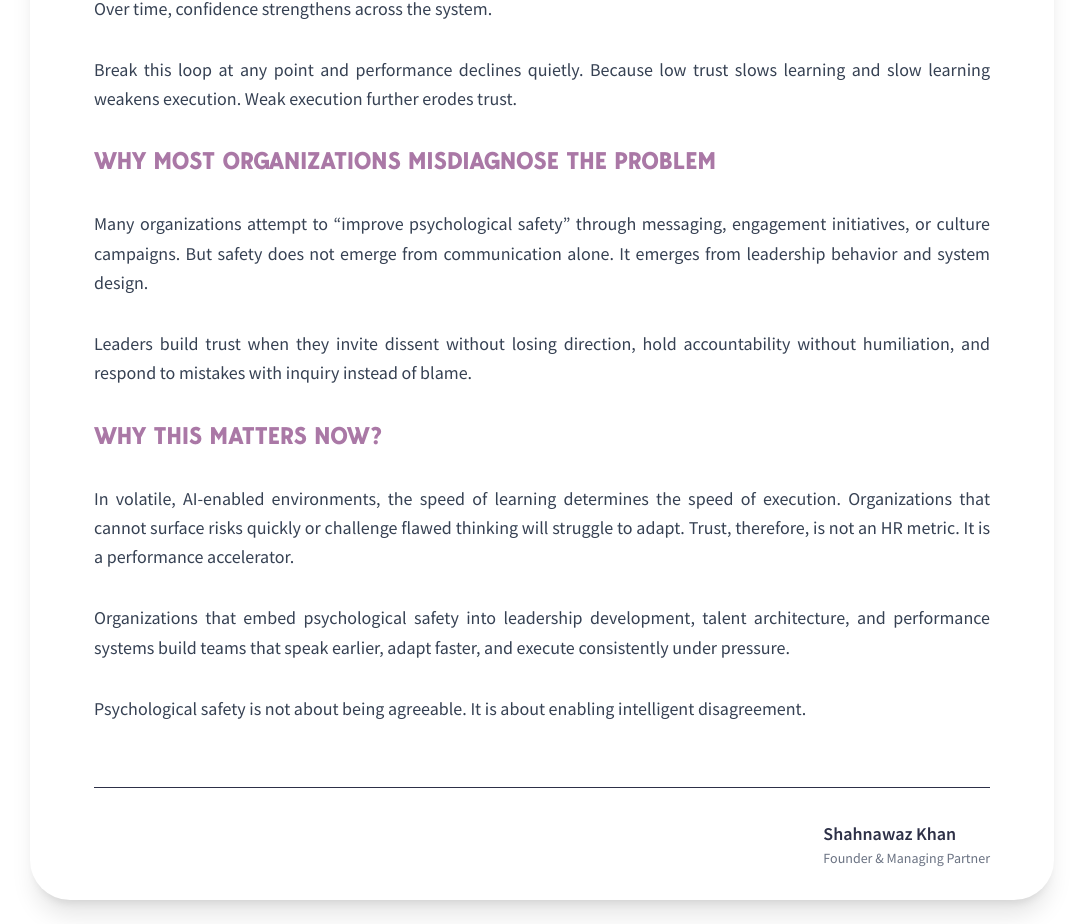
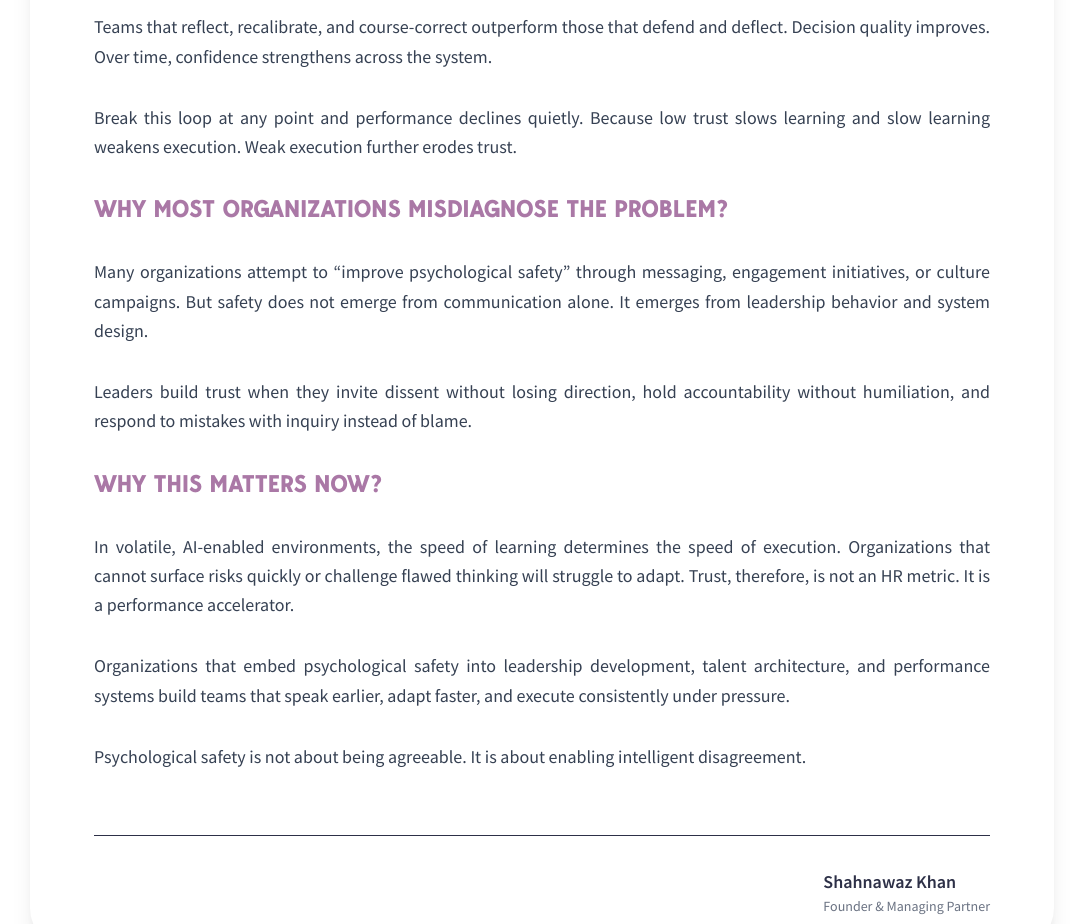
Before and after one commit to euradicletrainingllp-byte/ER-Website-New, a React (Vite) app: page /blogs/ai-ethics in a window 1280 px wide. Shown: the part 1491-2415 px from the top of the page, without its empty margins (98-1181 px from the left). Built offline with nearby package versions, Linux system fonts and the light colour scheme.

Commit message:
Updates/final changes (#2)
* UPDATED LOGO SECTION

* UPDATED LOGO PADDINGS

* UDPATES: FINAL DOCUMENT UDPATES

* DOCUMENT UDPATES

```diff
--- a/src/data/home.js
+++ b/src/data/home.js
@@ -54,7 +54,7 @@ const LeaderStory ={
   "As AI continues to reshape industries, particularly in highly regulated and decision-intensive sectors, senior leaders are increasingly required to take informed positions on AI, often without the time or space to fully explore its implications. EuRadicle designed this leadership pathway to help leaders build clarity, confidence, and perspective while navigating AI-led change.",
   "The engagement focused on AI as a leadership and decision-making challenge, not as a technology topic. Through contextual discussions and real-world scenarios drawn from the financial services environment, leaders explored how AI influences strategy, risk, ethics, governance, and organizational culture.",
   "As part of this pathway, EuRadicle recently delivered a customized leadership intervention for senior leaders that centered on building AI awareness, interpretability, and decision confidence. The learning journey combined virtual and in-person experiences and was shaped entirely around the organization’s industry context and leadership realities.",
-  "What set this engagement apart was EuRadicle’s deep customization approach. Case studies, scenarios, and discussions were tailored to the organization’s operating environment, regulatory landscape, and participant roles, ensuring relevance, depth, and application without unnecessary technical complexity.",
+  "What set this engagement apart was EuRadicle’s deep customization approach? Case studies, scenarios, and discussions were tailored to the organization’s operating environment, regulatory landscape, and participant roles, ensuring relevance, depth, and application without unnecessary technical complexity.",
 ],
 outcomes : [
   "Clearer understanding of AI concepts and their relevance to leadership decisions",
--- a/src/layouts/BlogLayout.jsx
+++ b/src/layouts/BlogLayout.jsx
@@ -106,9 +106,9 @@ function BlogLayout({
     <section>
       <section
         ref={containerRef}
-        className="relative w-full min-h-screen bg-[var(--color-bg-white)] pt-32 pb-24 px-6 mt-25"
+        className="relative w-full min-h-screen bg-[var(--color-bg-white)] pt-[100px] sm:pt-[110px] md:pt-[120px] pb-44 md:pb-44 px-4 sm:px-6"
       >
-        <div className="absolute top-[-20px] left-0 w-full h-[60vh] overflow-hidden">
+        <div className="absolute top-[80px] left-0 w-full h-[50vh] sm:h-[55vh] md:h-[60vh] overflow-hidden">
           <img
             src={image}
             alt="Blog Hero"
@@ -117,8 +117,8 @@ function BlogLayout({
           <div className="absolute inset-0 bg-black/60"></div>
         </div>
 
-        <div className="relative max-w-5xl mx-auto">
-          <div className="bg-white rounded-[40px] px-10 md:px-16 py-8 shadow-xl relative z-10 -mt-[20vh]">
+        <div className="relative top-40 md:top-35 max-w-5xl mx-auto">
+          <div className="bg-white rounded-[28px] sm:rounded-[32px] md:rounded-[40px] px-5 sm:px-8 md:px-16 py-6 sm:py-8 shadow-xl relative z-10 -mt-[12vh] sm:-mt-[16vh] md:-mt-[18vh]">
             <Link
               to="/"
               state={{ scrollTo: "blogs" }}
@@ -129,7 +129,7 @@ function BlogLayout({
 
             <div className="blog-meta flex items-center gap-4 mb-2"></div>
 
-            <h1 className="blog-title text-4xl md:text-5xl font-semibold text-[var(--color-primary-navy)] leading-tight">
+            <h1 className="blog-title text-2xl sm:text-3xl md:text-5xl font-semibold text-[var(--color-primary-navy)] leading-tight">
               {title}
             </h1>
 
@@ -142,7 +142,7 @@ function BlogLayout({
                 ref={heroRef}
                 src={image}
                 alt="Blog"
-                className="w-full h-[420px] object-cover transition-transform duration-500"
+                className="w-full h-[240px] sm:h-[320px] md:h-[420px] object-cover transition-transform duration-500"
               />
             </div>
 
--- a/src/pages/About.jsx
+++ b/src/pages/About.jsx
@@ -71,7 +71,7 @@ const About = () => {
       {
         year: "2025–26",
         title: "Where We Are Today",
-        text: "A global talent and capability consulting firm with consultants and delivery capabilities across India, the USA, and the UAE. Work with organizations across industries-including enterprises with Fortune 500 footprints, is guided by three core commitments: End-to-end accountability, deep expertise, and agile, co-created solutions.",
+        text: "A global talent and capability consulting firm with consultants and delivery capabilities across India, the USA, and the UAE. Work with organizations across industries-including enterprises with Fortune 500 footprints, is guided by three core commitments: end-to-end accountability, deep expertise, and agile co-created solutions.",
         logo: "Timeline Logo/2023 - 2025.png",
         size: "hh",
         break: false
--- a/src/pages/BlogCapabilityBuilding.jsx
+++ b/src/pages/BlogCapabilityBuilding.jsx
@@ -4,7 +4,7 @@ function BlogCapabilityBuilding() {
   return (
     <BlogLayout
       title="FROM TRAINING PROGRAMS TO CAPABILITY BUILDING: WHAT ORGANIZATIONS MUST RETHINK"
-      subtitle="Why organizations must move beyond training programs to build real capability."
+      subtitle="Why organizations must move beyond training programs to build real capability?"
       date="Jul 31, 2025"
       category="News"
       image="/Home/compressed-blog2.png"
@@ -128,7 +128,7 @@ function BlogCapabilityBuilding() {
       </p>
 
       <h2 className="text-2xl font-semibold text-[var(--color-primary-mauve)]">
-        Why This Rethink Is Urgent Now
+        Why This Rethink Is Urgent Now?
       </h2>
 
       <p>
--- a/src/pages/BlogPowerSkills.jsx
+++ b/src/pages/BlogPowerSkills.jsx
@@ -54,7 +54,7 @@ function BlogPowerSkills() {
       </p>
 
       <h2 className="text-2xl font-semibold text-[var(--color-primary-mauve)]">
-        Why power skills function as leadership currency
+        Why power skills function as leadership currency?
       </h2>
 
       <p>
--- a/src/pages/BlogPsychologicalSafety.jsx
+++ b/src/pages/BlogPsychologicalSafety.jsx
@@ -4,7 +4,7 @@ function BlogPsychologicalSafety() {
   return (
     <BlogLayout
       title="PSYCHOLOGICAL SAFETY, TRUST, AND PERFORMANCE: THE CAPABILITY CONNECTION"
-      subtitle="Why trust and psychological safety function as performance accelerators."
+      subtitle="Why trust and psychological safety function as performance accelerators?"
       // date="Aug 4, 2025"
       category="News"
       image="/Home/blog3.jpeg"
@@ -70,7 +70,7 @@ function BlogPsychologicalSafety() {
       </p>
 
       <h2 className="text-2xl font-semibold text-[var(--color-primary-mauve)]">
-        Why Most Organizations Misdiagnose the Problem
+        Why Most Organizations Misdiagnose the Problem?
       </h2>
 
       <p>
--- a/src/pages/CommercialSalesEnablement.jsx
+++ b/src/pages/CommercialSalesEnablement.jsx
@@ -45,8 +45,14 @@ function CommercialSalesEnablement() {
         },
         {
           heading: "Channel & Retail Effectiveness",
-          description:
-            "Strong channels deliver strong results. We enhance coordination and ownership across distributors and retailers, driving visibility, reach, and measurable from Ground impact.",
+          description: (
+            <>
+              Strong channels deliver strong results. We enhance coordination
+              and ownership across distributors and retailers, driving
+              visibility, reach, and measurable from{" "}
+              <span className="whitespace-nowrap">on-ground impact.</span>
+            </>
+          ),
         },
         {
           heading: "Key Account Management Excellence",
--- a/src/sections/Testimonials.jsx
+++ b/src/sections/Testimonials.jsx
@@ -29,7 +29,7 @@ const TestimonialCard = ({ data }) => {
       <div className="mt-auto pt-4 border-t border-bg-muted flex items-center justify-between gap-3">
         <div className="flex flex-col">
           <span className="text-primary-navy text-xs sm:text-sm font-medium">
-            {isParticipantVoice ? "Participant Voice" : data.by}
+            {isParticipantVoice ? "Participant's Voice" : data.by}
           </span>
 
           {!isParticipantVoice && (
```
